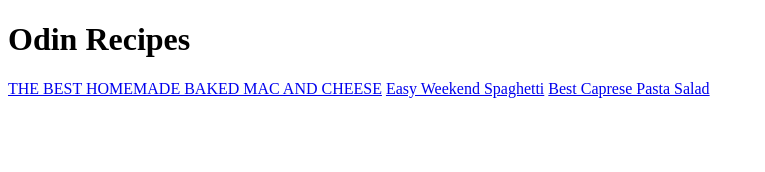
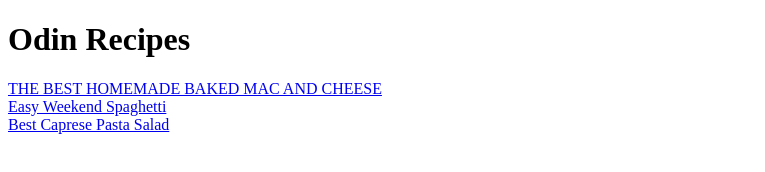
Before and after one commit to Tjs0188/odin-recipes, a plain HTML site: page index.html in a window 1280 px wide. Shown: the whole page, without its empty margins (0-765 px from the left). Drawn offline with Linux system fonts and the light colour scheme.

Commit message:
index formatting and add uppercase to title

```diff
--- a/index.html
+++ b/index.html
@@ -3,12 +3,12 @@
 <head>
     <meta charset="UTF-8">
     <meta name="viewport" content="width=device-width, initial-scale=1.0">
-    <title>Document</title>
+    <title>Recipes</title>
 </head>
 <body>
     <h1>Odin Recipes</h1>
-    <a href="recipes/macnchz.html">THE BEST HOMEMADE BAKED MAC AND CHEESE</a>
-    <a href="recipes/spaghetti.html">Easy Weekend Spaghetti</a>
-    <a href="recipes/CapresePastaSalad.html">Best Caprese Pasta Salad</a>
+    <a href="recipes/macnchz.html">THE BEST HOMEMADE BAKED MAC AND CHEESE</a><br>
+    <a href="recipes/spaghetti.html">Easy Weekend Spaghetti</a><br>
+    <a href="recipes/CapresePastaSalad.html">Best Caprese Pasta Salad</a><br>
 </body>
 </html>
```
Also changed, not shown: recipes/macnchz.html (+1 -1 lines).
